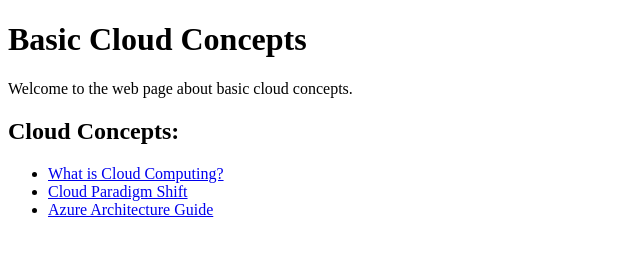
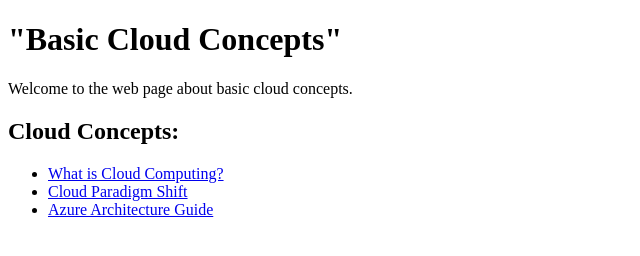
Before and after one commit to Gokila912/cloudproject, a plain HTML site: page index.html in a window 1280 px wide. Shown: the whole page, without its empty margins (0-640 px from the left). Drawn offline with Linux system fonts and the light colour scheme; a script that the page names is missing.

Commit message:
Updated index.html
added quotation to heading

```diff
--- a/index.html
+++ b/index.html
@@ -4,7 +4,7 @@
   <title>Basic Cloud Concepts</title>
 </head>
 <body>
-  <h1>Basic Cloud Concepts</h1>
+  <h1>"Basic Cloud Concepts"</h1>
   <p>Welcome to the web page about basic cloud concepts.</p>
 
   <h2>Cloud Concepts:</h2>
```
